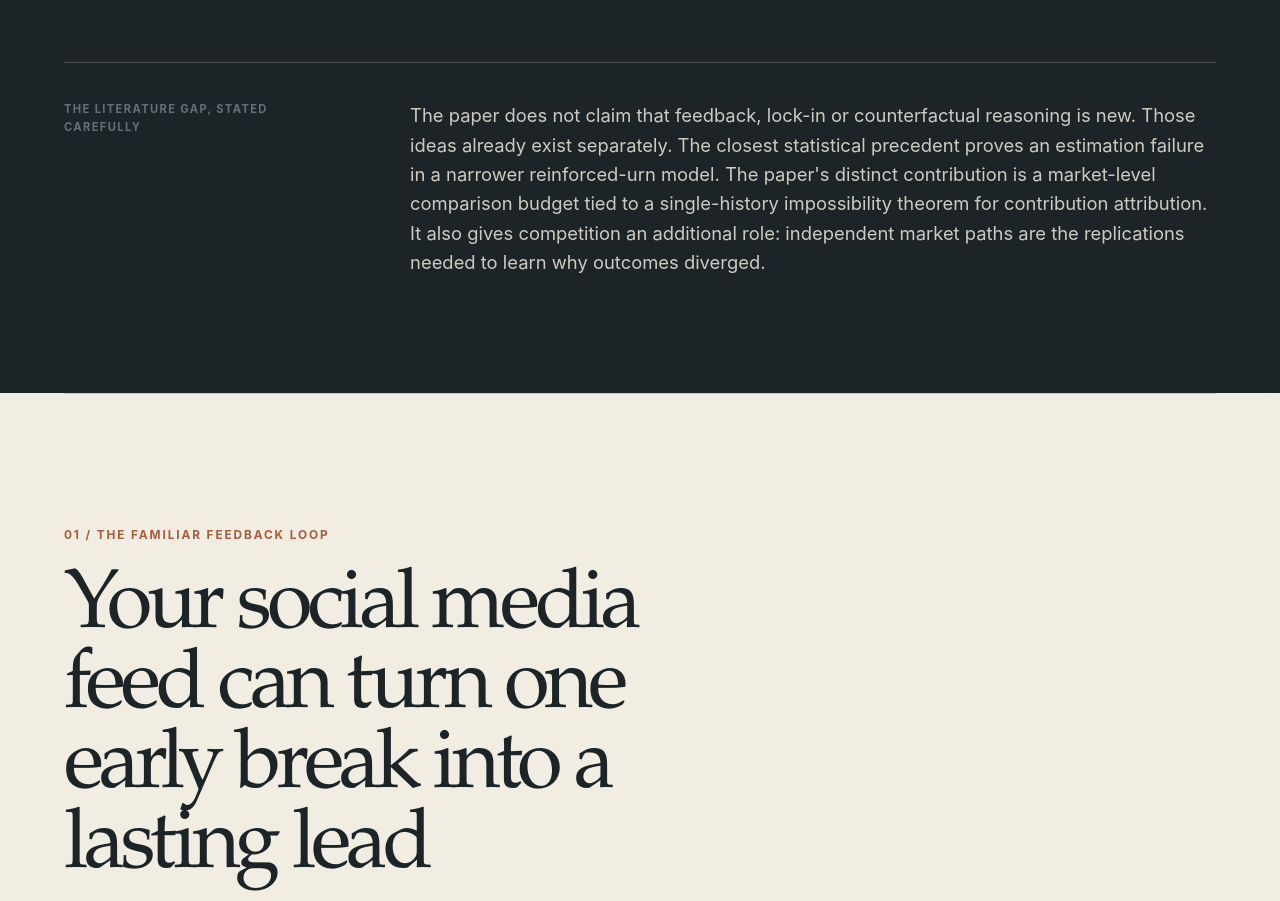
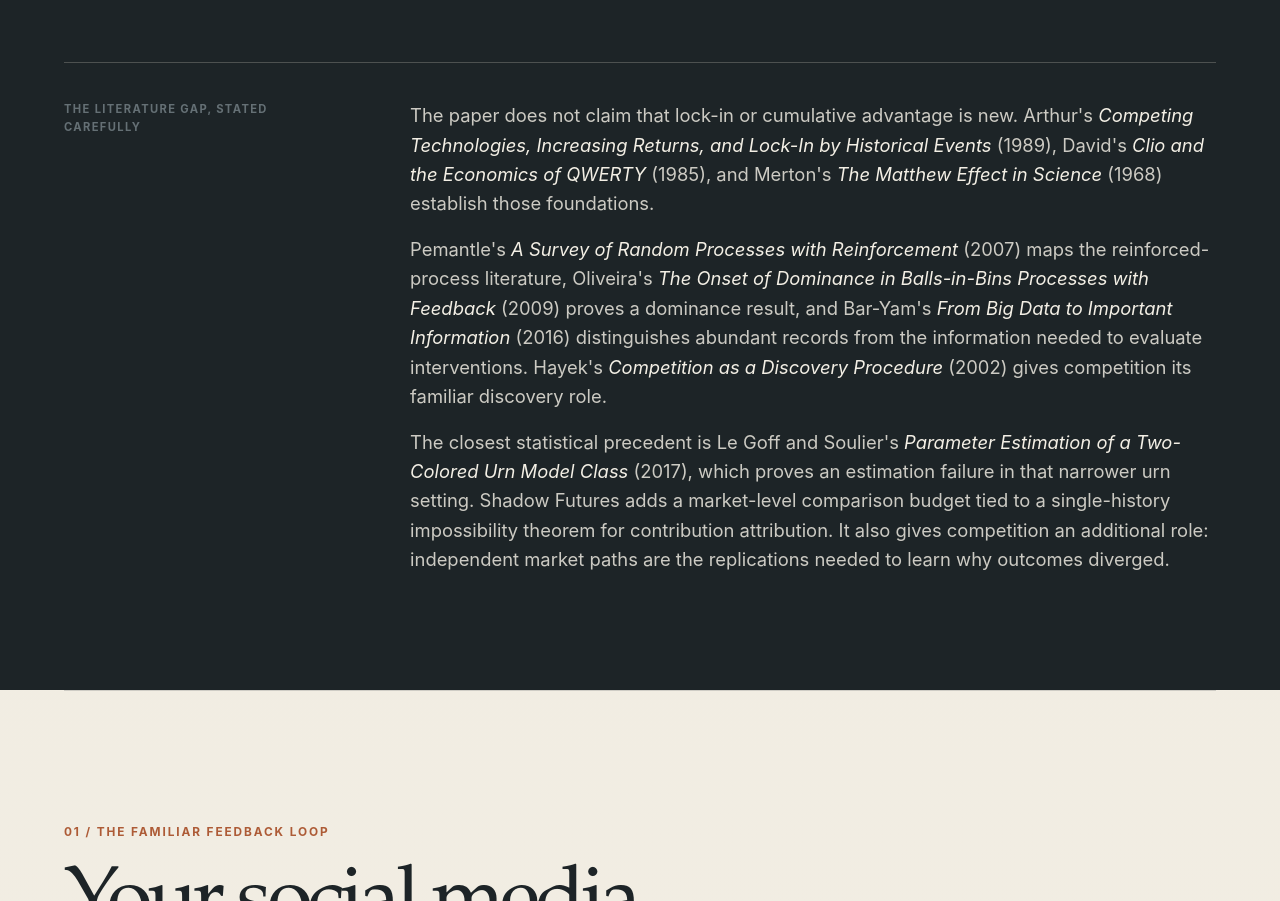
Before and after one commit to SeloSlav/shadow-futures, a Next.js app: page / in a window 1280 px wide. Shown: the part 2343-3244 px from the top of the page. Built offline with nearby package versions, Linux system fonts and the light colour scheme; no server answers.

Commit message:
Clarify novelty claims with literature citations

```diff
--- a/app/globals.css
+++ b/app/globals.css
@@ -1303,6 +1303,15 @@ input[type="range"] {
   font-size: clamp(1rem, 1.45vw, 1.15rem);
 }
 
+.novelty-boundary__copy {
+  display: grid;
+  gap: 1rem;
+}
+
+.novelty-boundary__copy cite {
+  color: var(--paper);
+}
+
 .creator-graph {
   max-width: 82rem;
   overflow: hidden;
--- a/components/story/creator-story-page.tsx
+++ b/components/story/creator-story-page.tsx
@@ -135,14 +135,57 @@ function NoveltyBridge() {
 
       <div className="novelty-boundary">
         <span className="panel__meta">The literature gap, stated carefully</span>
-        <p>
-          The paper does not claim that feedback, lock-in or counterfactual reasoning is new.
-          Those ideas already exist separately. The closest statistical precedent proves an
-          estimation failure in a narrower reinforced-urn model. The paper&apos;s distinct
-          contribution is a market-level comparison budget tied to a single-history impossibility
-          theorem for contribution attribution. It also gives competition an additional role:
-          independent market paths are the replications needed to learn why outcomes diverged.
-        </p>
+        <div className="novelty-boundary__copy">
+          <p>
+            The paper does not claim that lock-in or cumulative advantage is new. Arthur&apos;s
+            {" "}
+            <cite>Competing Technologies, Increasing Returns, and Lock-In by Historical Events</cite>
+            {" "}
+            (1989), David&apos;s <cite>Clio and the Economics of QWERTY</cite>
+            {" "}
+            (1985), and Merton&apos;s <cite>The Matthew Effect in Science</cite>
+            {" "}
+            (1968) establish those foundations.
+          </p>
+          <p>
+            Pemantle&apos;s <cite>A Survey of Random Processes with Reinforcement</cite>
+            {" "}
+            (2007)
+            {" "}
+            maps the reinforced-process literature, Oliveira&apos;s
+            {" "}
+            <cite>The Onset of Dominance in Balls-in-Bins Processes with Feedback</cite>
+            {" "}
+            (2009)
+            {" "}
+            proves a dominance result, and Bar-Yam&apos;s
+            {" "}
+            <cite>From Big Data to Important Information</cite>
+            {" "}
+            (2016)
+            {" "}
+            distinguishes abundant records from the information needed to evaluate interventions.
+            Hayek&apos;s
+            {" "}
+            <cite>Competition as a Discovery Procedure</cite>
+            {" "}
+            (2002)
+            {" "}
+            gives competition its familiar discovery role.
+          </p>
+          <p>
+            The closest statistical precedent is Le Goff and Soulier&apos;s
+            {" "}
+            <cite>Parameter Estimation of a Two-Colored Urn Model Class</cite>
+            {" "}
+            (2017),
+            {" "}
+            which proves an estimation failure in that narrower urn setting. Shadow Futures adds
+            a market-level comparison budget tied to a single-history impossibility theorem for
+            contribution attribution. It also gives competition an additional role: independent
+            market paths are the replications needed to learn why outcomes diverged.
+          </p>
+        </div>
       </div>
     </section>
   );
```
Also changed, not shown: 1 other file (tests, documents, lock files or other folders).
